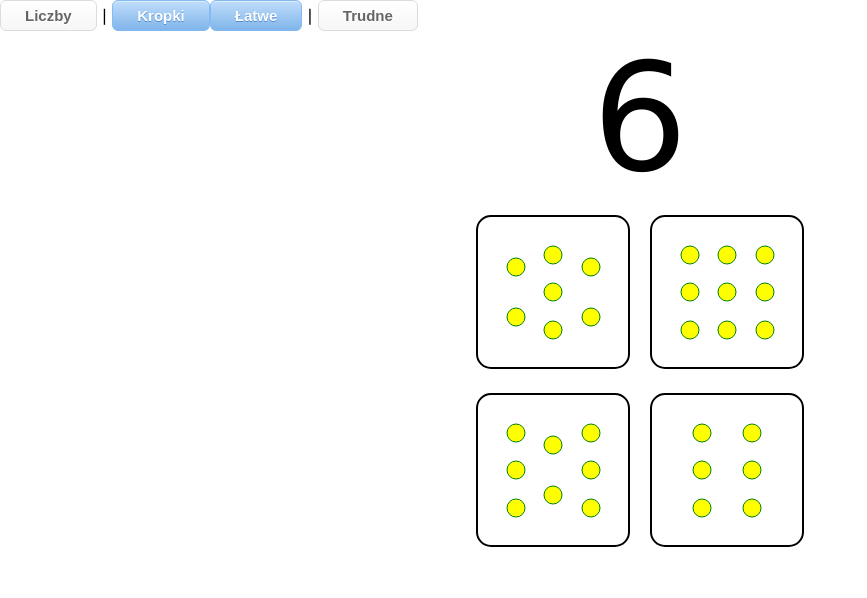
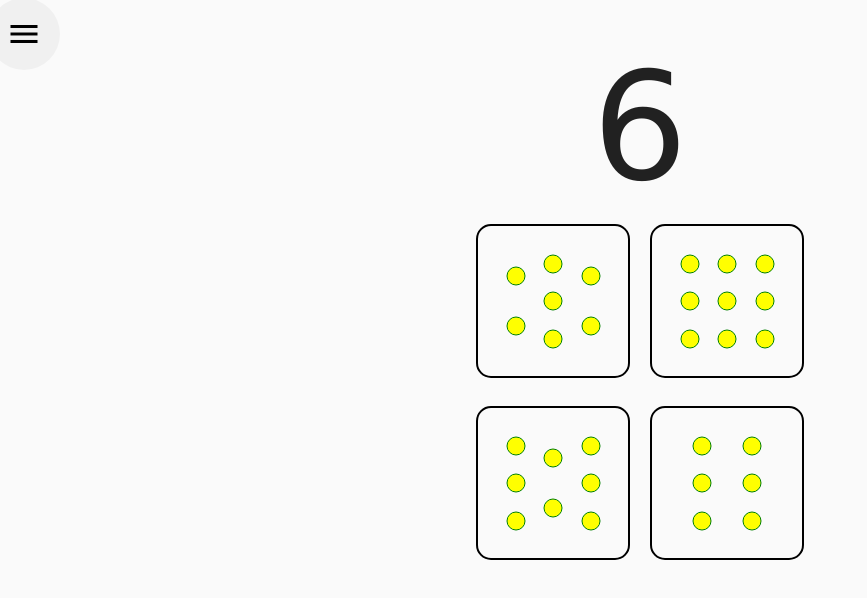
Before and after one commit to adamslaski/edu-games, an Angular app: page /game2 in a window 1280 px wide. Shown: the top 598 px of the page, without its empty margins (0-867 px from the left). Built offline with nearby package versions, Linux system fonts and the light colour scheme.

Commit message:
polish menu

```diff
--- a/angular.json
+++ b/angular.json
@@ -25,6 +25,7 @@
               "src/assets"
             ],
             "styles": [
+              "@angular/material/prebuilt-themes/deeppurple-amber.css",
               "src/styles.css"
             ],
             "scripts": []
@@ -87,6 +88,7 @@
               "src/assets"
             ],
             "styles": [
+              "@angular/material/prebuilt-themes/deeppurple-amber.css",
               "src/styles.css"
             ],
             "scripts": []
--- a/package.json
+++ b/package.json
@@ -11,10 +11,12 @@
   "private": true,
   "dependencies": {
     "@angular/animations": "^16.2.0",
+    "@angular/cdk": "^16.2.10",
     "@angular/common": "^16.2.0",
     "@angular/compiler": "^16.2.0",
     "@angular/core": "^16.2.0",
     "@angular/forms": "^16.2.0",
+    "@angular/material": "^16.2.10",
     "@angular/platform-browser": "^16.2.0",
     "@angular/platform-browser-dynamic": "^16.2.0",
     "@angular/router": "^16.2.0",
--- a/src/app/app.component.css
+++ b/src/app/app.component.css
@@ -14,10 +14,6 @@
   text-shadow: 0 1px 0 #ffffff;
   outline: 0;
 }
-.activebutton {
-  box-shadow: inset 0 1px 0 0 #dcecfb;
-  background: #bddbfa linear-gradient(to bottom, #bddbfa 5%, #80b5ea 100%);
-  border: 1px solid #84bbf3;
-  color: #ffffff;
-  text-shadow: 0 1px 0 #528ecc;
+.link-active {
+  background-color: #e0e0e0;
 }
--- a/src/app/app.component.ts
+++ b/src/app/app.component.ts
@@ -1,26 +1,40 @@
-import { Component, inject } from '@angular/core';
+import { Component, Renderer2, ViewChild } from '@angular/core';
 import { StateService } from './state.service';
+import { MatIconAnchor } from '@angular/material/button';
 
 @Component({
   selector: 'app-root',
   template: `
-    <nav>
-      <a class="button" routerLinkActive="activebutton" routerLink="/game1">Liczby</a> |
-      <a class="button" routerLinkActive="activebutton" routerLink="/game2">Kropki</a>
+    <a #hamburger mat-icon-button (click)="snav.toggle()"
+      style="margin: 10px 10px 10px 0; transform: scale(1.5); z-index: 1000; position: absolute">
+      <mat-icon>menu</mat-icon>
+    </a>
+    <mat-sidenav-container style="height: 100%;" [hasBackdrop]="true">
+      <mat-sidenav [mode]="'over'" #snav style="background-color: #fafafa;" (openedChange)="toggleHamburger($event)">
+        <mat-nav-list>
+          <a mat-list-item routerLinkActive="link-active" routerLink="/game1">Liczby</a>
+          <a mat-list-item routerLinkActive="link-active" routerLink="/game2">Kropki</a>
+        </mat-nav-list>
+        <hr/>
+        <mat-button-toggle-group (change)="stateService.setDifficulty($event.value)" [value]="stateService.getDifficulty()">
+          <mat-button-toggle value="Easy">Łatwe</mat-button-toggle>
+          <mat-button-toggle value="Hard">Trudne</mat-button-toggle>
+        </mat-button-toggle-group>
+      </mat-sidenav>
 
-      <a class="button"
-        (click)="stateService.setDifficulty('Easy')"
-        [class.activebutton]="stateService.getDifficulty() === 'Easy'"
-        >Łatwe</a> |
-      <a class="button"
-        (click)="stateService.setDifficulty('Hard')"
-        [class.activebutton]="stateService.getDifficulty() === 'Hard'"
-        >Trudne</a>
-    </nav>
-    <router-outlet></router-outlet>
-    `,
+      <mat-sidenav-content><router-outlet></router-outlet></mat-sidenav-content>
+    </mat-sidenav-container>
+  `,
   styleUrls: ['./app.component.css'],
 })
 export class AppComponent {
-  stateService: StateService = inject(StateService);
+  @ViewChild('hamburger') hamburger?: MatIconAnchor;
+  constructor(public stateService: StateService, private renderer: Renderer2) {}
+  toggleHamburger(opened: boolean) {
+    if (this.hamburger) {
+      const native = this.hamburger?._elementRef.nativeElement;
+      this.renderer.setStyle(native, 'display', opened ? 'none' : 'block');
+    }
+
+  }
 }
--- a/src/index.html
+++ b/src/index.html
@@ -10,6 +10,9 @@
   <link rel="icon" type="image/png" sizes="32x32" href="assets/favicon-32x32.png">
   <link rel="icon" type="image/png" sizes="16x16" href="assets/favicon-16x16.png">
   <link rel="manifest" href="assets/site.webmanifest">
+  <link rel="preconnect" href="https://fonts.gstatic.com">
+  <link href="https://fonts.googleapis.com/css2?family=Roboto:wght@300;400;500&display=swap" rel="stylesheet">
+  <link href="https://fonts.googleapis.com/icon?family=Material+Icons" rel="stylesheet">
 </head>
 <body>
   <audio id="error">
--- a/src/styles.css
+++ b/src/styles.css
@@ -1,4 +1,5 @@
 body {
+  background-color: #fafafa;
   margin: 0;
   font-family: 'Verdana', 'Helvetica Neue',
     sans-serif;
@@ -16,30 +17,31 @@ body {
   cursor: pointer;
 }
 
-@media screen and (max-width: 400px) {
+@media screen and (max-width: 450px) {
   .excersizeContainer {
     width: 80%;
-    font-size: 40px;
+    font-size: 45px;
   }
 }
 
-@media screen and (max-width: 700px) and (min-width: 400px) {
+@media screen and (max-width: 700px) and (min-width: 450px) {
   .excersizeContainer {
     width: 80%;
-    font-size: 70px;
+    font-size: 80px;
   }
 }
 
 @media only screen and (min-width: 700px) {
   .excersizeContainer {
     width: 600px;
-    font-size: 100px;
+    font-size: 120px;
   }
 }
 
 .correctAnswer {
   text-align: center;
   font-size: 150px;
+  padding-top: 40px;
 }
 
 .option {
@@ -58,3 +60,5 @@ span.levelSettings {
   padding: 9px;
   border-radius: 6px;
 }
+
+html, body { height: 100%; }
```
Also changed, not shown: src/app/app.module.ts (+13 -0 lines), 1 other file (tests, documents, lock files or other folders).
